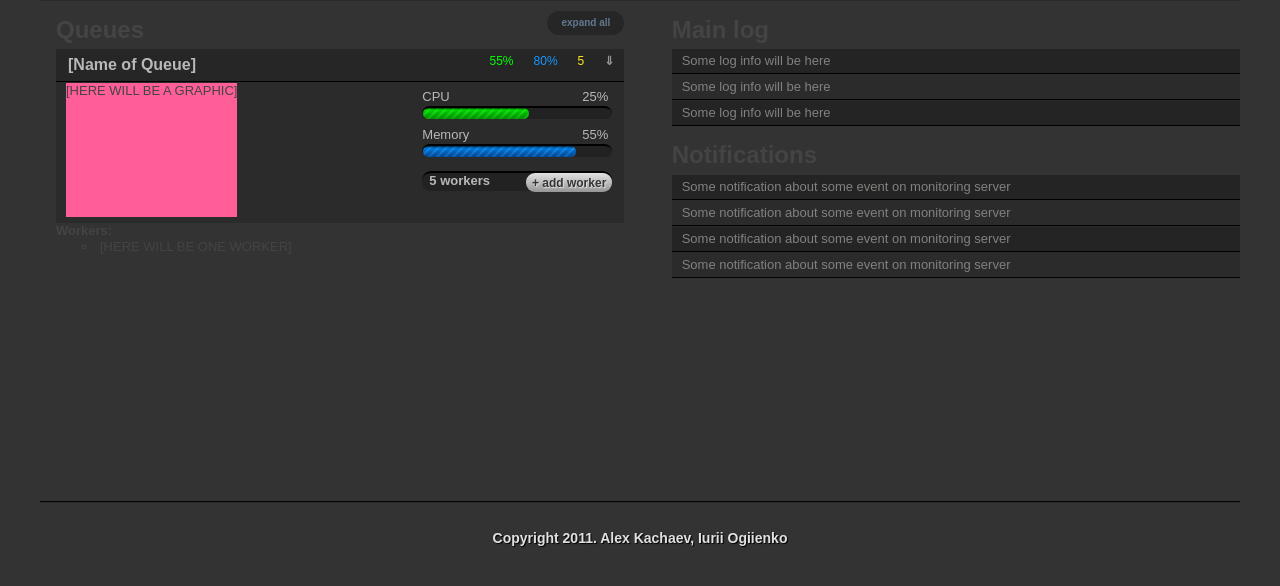
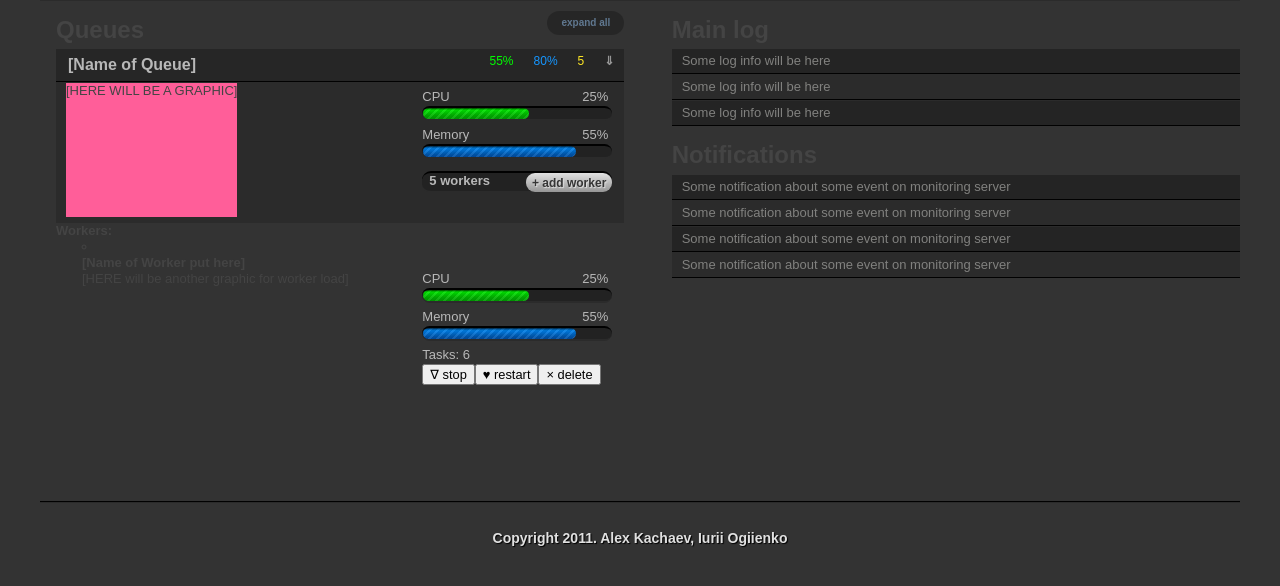
Before and after one commit to kachayev/gearoscope, a Python web app: template templates/dashboard/index.html in a window 1280 px wide. Shown: the part 76-662 px from the top of the page. Run offline with Jinja, Linux system fonts and the light colour scheme; the template is opened without the code that fills it, so the values that code supplies are empty; some libraries are stand-ins or nearby versions.

Commit message:
added worker block

```diff
--- a/templates/dashboard/queue/queue.html
+++ b/templates/dashboard/queue/queue.html
@@ -36,7 +36,7 @@
 
 {#    TODO: create worker stub #}
     <ul>
-        <li>[HERE WILL BE ONE WORKER]</li>
+        <li>{% include 'dashboard/queue/worker.html' %}</li>
     </ul>
 
 </div>
--- /dev/null
+++ b/templates/dashboard/queue/worker.html
@@ -0,0 +1,25 @@
+<div class="worker_details clearfix">
+
+    <h5>[Name of Worker put here]</h5>
+
+    <div class="worker_stats">
+{#      MAX walue can be only 99% #}
+        <p>CPU <span class="cpu_value">25%</span></p>
+        <p class="progress"><span class="cpu progress">&nbsp;</span></p>
+
+        <p>Memory <span class="mem_value">55%</span></p>
+        <p class="progress"><span class="memory progress">&nbsp;</span></p>
+
+        <p>Tasks: <span class="task_value">6</span></p>
+
+        <p class="workers_actions">
+            <button class="stop_worker">&nabla; stop</button><button class="restart_worker">&hearts; restart</button><button class="delete_worker">&times; delete</butt$
+        </p>
+
+    </div>
+
+    <div class="graph_holder">
+        [HERE will be another graphic for worker load]
+    </div>
+
+</div>
```
